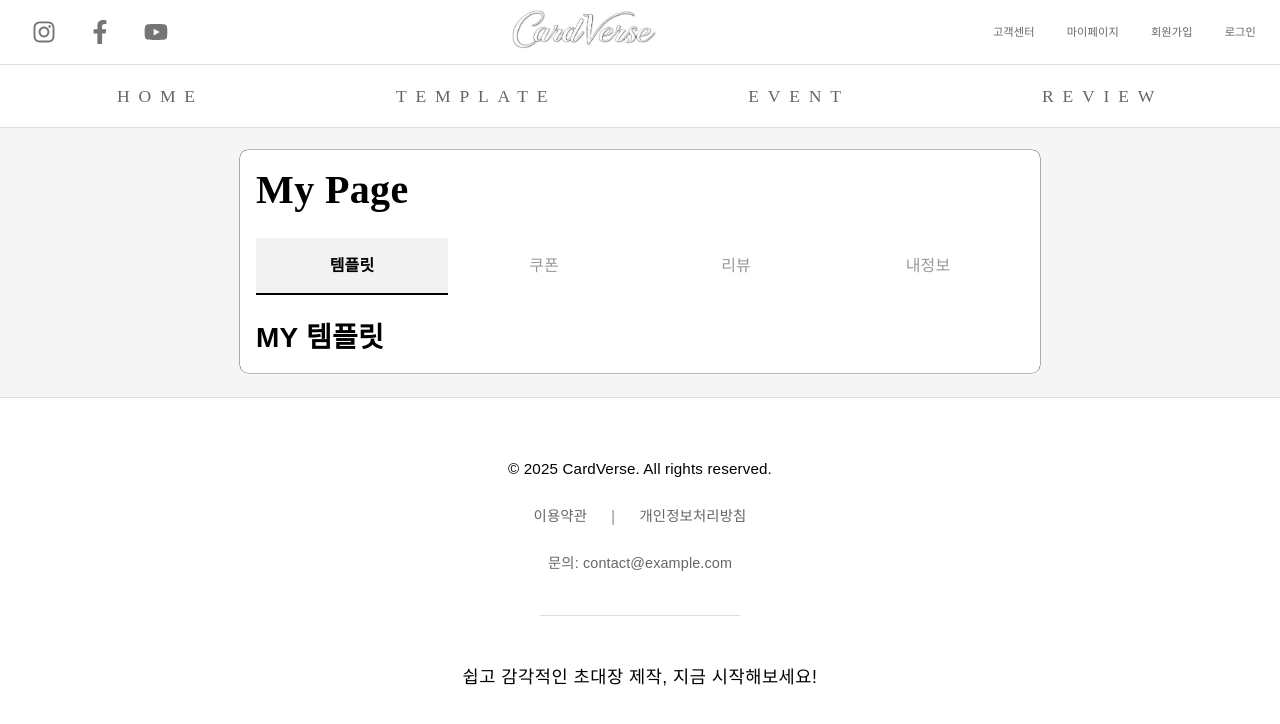
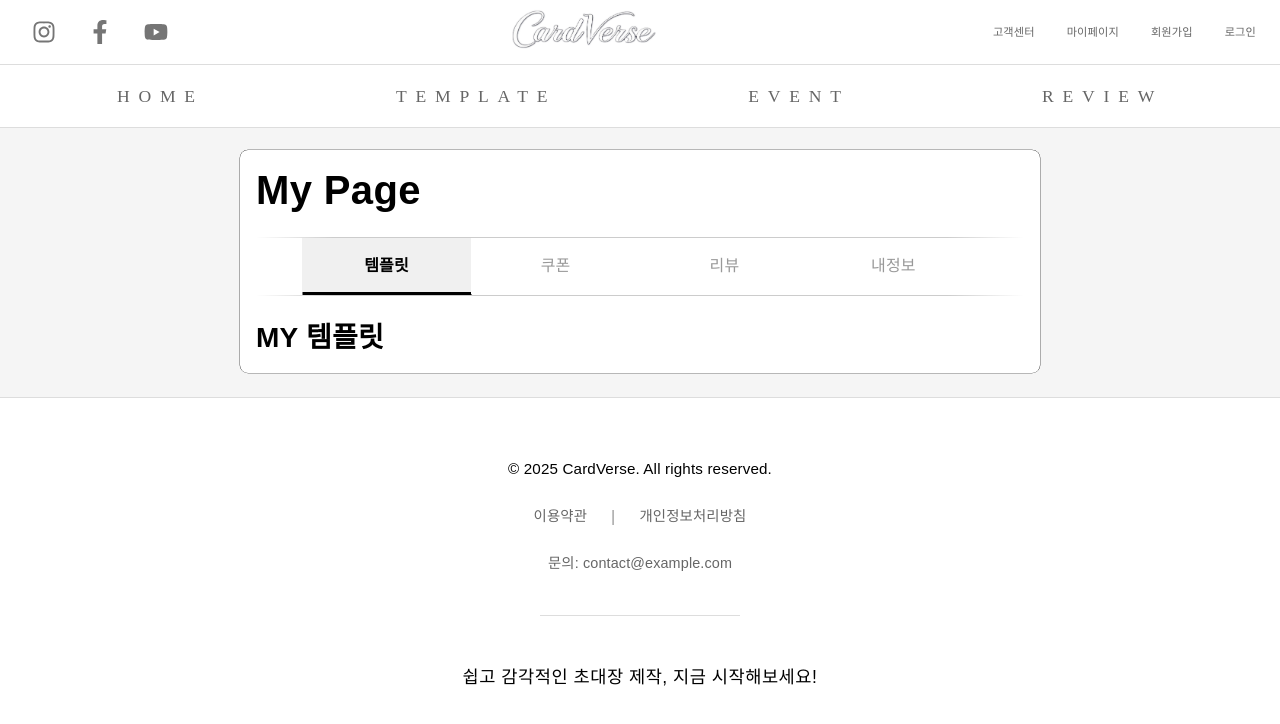
Before and after one commit to beyoungjae/cardverse-front-end, a React (Create React App) app: page /my/template in a window 1280 px wide. Shown: the top 724 px of the page. Built offline with nearby package versions, Linux system fonts and the light colour scheme.

Commit message:
Date: 02-13 / Time: 15h 38m / Comment: theme.js 추가

```diff
--- a/src/components/common/theme.js
+++ b/src/components/common/theme.js
@@ -350,4 +350,10 @@ const theme = createTheme({
     },
 })
 
+theme.bps = {
+    md: theme.breakpoints.down('md'),
+    sm: theme.breakpoints.down('sm'),
+    xxs: theme.breakpoints.down(480),
+}
+
 export default theme
--- a/src/pages/mypages/MyPage.jsx
+++ b/src/pages/mypages/MyPage.jsx
@@ -1,13 +1,12 @@
 import { useEffect } from 'react'
 import { styled } from '@mui/material/styles'
-import { Box } from '@mui/material'
+import { Box, Typography } from '@mui/material'
 import { Link, useLocation, useNavigate } from 'react-router-dom'
 // import { MyProfile, MyCoupon, MyReview, MyTemplate, MyPageLayout } from './layout'
 import { MyCoupon, MyReview, MyProfile, MyTemplate } from './layouts'
 import { createBox, createText } from '../../utils/muiSystem'
 
 const Container = createBox((theme) => ({
-    boxSizing: 'border-box',
     backgroundColor: '#f5f5f5',
     padding: '16px',
     border: 'none',
@@ -15,14 +14,12 @@ const Container = createBox((theme) => ({
     breakpoint: [{ down: 'sm', padding: '16px' }],
 }))
 
-const selectNone = {
-    userSelect: 'none',
-}
-
 // ** Text 스타일
-const Title = createText((theme) => ({
-    variant: 'h1',
+const Title = styled(Typography)(({ theme }) => ({
+    display: 'inline',
     fontSize: 'clamp(1rem, 5vw, 2.5rem)',
+    fontWeight: theme.typography.h1.fontWeight,
+    lineHeight: theme.typography.h1.lineHeight,
 }))
 
 const MyPageContainer = createBox((theme) => ({
@@ -36,7 +33,7 @@ const MyPageContainer = createBox((theme) => ({
     backgroundColor: '#ffffff',
     boxShadow: '0 0 0px 0.3px black',
     borderRadius: '8px',
-    breakpoint: [{down: 'md'},{ down: 'sm', padding: '12px', gap: '12px' }],
+    breakpoint: [{ down: 'md' }, { down: 'sm', padding: '12px', gap: '12px' }],
 }))
 
 const TabLayout = createBox((theme) => ({
@@ -57,23 +54,62 @@ const TabContainer = styled(Box)(({ theme }) => ({
     display: 'flex',
     justifyContent: 'center',
     alignItems: 'center',
-    positionmin: 'relative',
+    position: 'relative',
     // gap: '1rem',
+
+    '&::after': {
+        position: 'absolute',
+        width: '100%',
+        bottom: '-2px',
+        left: '0',
+        content: '""',
+        height: '1px',
+        backgroundColor: '#cccccc',
+        background: 'linear-gradient(to right, rgba(204, 204, 204, 0) 0%, rgba(204, 204, 204, 1) 10%,rgba(204, 204, 204, 1) 90%,  rgba(204, 204, 204, 0) 100%)',
+    },
+    '&::before': {
+        position: 'absolute',
+        width: '100%',
+        top: '-1px',
+        left: '0',
+        content: '""',
+        height: '1px',
+        backgroundColor: '#cccccc',
+        background: 'linear-gradient(to right, rgba(204, 204, 204, 0) 0%, rgba(204, 204, 204, 1) 10%,rgba(204, 204, 204, 1) 90%,  rgba(204, 204, 204, 0) 100%)',
+    },
     [theme.breakpoints.down('md')]: {
         gap: '0.8rem',
     },
     [theme.breakpoints.down('sm')]: {
-        gap: '0.7rem',
+        gap: '0.5rem',
     },
     [theme.breakpoints.down(480)]: {
-        gap: '0.6rem',
+        gap: '0.2rem',
+        '&::after': {
+            position: 'absolute',
+            width: '100%',
+            bottom: '-2px',
+            left: '0',
+            content: '""',
+            height: '1px',
+            backgroundColor: '#cccccc',
+        },
+        '&::before': {
+            position: 'absolute',
+            width: '100%',
+            top: '-1px',
+            left: '0',
+            content: '""',
+            height: '1px',
+            backgroundColor: '#cccccc',
+        },
     },
 }))
 
 // 마이페이지 탭 스타일
 const StyledTab = styled(Link, { shouldForwardProp: (prop) => prop !== '$selected' })(({ theme, $selected }) => ({
     boxSizing: 'border-box',
-    width: '25%',
+    width: '22%',
     position: 'relative',
     padding: '1rem 0px',
     cursor: 'pointer',
@@ -83,24 +119,34 @@ const StyledTab = styled(Link, { shouldForwardProp: (prop) => prop !== '$selecte
     fontWeight: $selected ? 600 : 400,
     textAlign: 'center',
     whiteSpace: 'nowrap',
+    // transition: 'all 1s ease',
+    transition: 'background-color 0.4s ease',
     textDecoration: 'none',
-    backgroundColor: $selected ? '#f2f2f2' : '#ffffff',
+    backgroundColor: $selected ? '#f0f0f0' : '#ffffff',
     '&::after': {
         content: '""',
         position: 'absolute',
         bottom: '-1px',
         left: '50%',
         width: $selected ? '100%' : '0%',
-        height: '2px',
+        height: '3px',
+        transition: 'all 0.4s ease',
         backgroundColor: '#000',
         transform: 'translateX(-50%)',
     },
-    '&:hover': {
-        color: theme.palette.text.primary,
-        backgroundColor: '#e7e7e7',
-    },
+    '&:hover': $selected
+        ? {} // ✅ 선택된 상태에서는 아무 스타일도 변경되지 않도록
+        : {
+              color: theme.palette.text.primary,
+              backgroundColor: '#f8f8f8',
+              transition: 'all 0.3s ease',
+          },
     [theme.breakpoints.down('sm')]: {
         padding: '0.8rem 0px',
+        width: '25%',
+        '&::after': {
+            height: '2px',
+        },
     },
 }))
 
@@ -122,7 +168,7 @@ const MyPage = () => {
     return (
         <Container>
             <MyPageContainer>
-                <Title>My Page</Title>
+                <Title component="span">My Page</Title>
 
                 {/* 탭 네비게이션 */}
                 <TabContainer>
--- a/src/pages/mypages/layouts/MyCoupon.jsx
+++ b/src/pages/mypages/layouts/MyCoupon.jsx
@@ -1,8 +1,9 @@
 import { useState } from 'react'
-
 import { createText, createBox } from '../../../utils/muiSystem'
 import { Layout, StatusContainer } from './'
-import { borderBottom } from '@mui/system'
+// import { styled } from '@mui/material/styles'
+import { styled } from '@mui/system'
+import { Box, Typography } from '@mui/material'
 
 // ** 공통 기본 스타일
 const commonStyles = {
@@ -27,7 +28,6 @@ const commonBreakPoint = (theme) => ({
 const Title = createText((theme) => ({
     variant: 'h3',
     fontSize: 'clamp(1.2rem, 3vw, 1.4rem)',
-
 }))
 
 const Label = createText((theme) => ({
@@ -67,7 +67,6 @@ const TabContainer = createBox((theme) => ({
     margin: 0,
     display: 'flex',
     justifyContent: 'center',
-
 }))
 
 const ListContainer = createBox((theme) => ({
@@ -80,7 +79,9 @@ const ListContainer = createBox((theme) => ({
     borderLeft: '1px solid rgba(0,0,0,0.2)',
     borderRight: '1px solid rgba(0,0,0,0.2)',
     borderBottom: '1px solid rgba(0,0,0,0.2)',
+    // borderRadius: '0 0 8px 8px',
     borderRadius: '0 0 8px 8px',
+
     breakpoint: [{ down: 'sm', padding: '8px' }],
 }))
 
@@ -100,26 +101,94 @@ const LabelWrap = createBox((theme) => ({
 }))
 
 // 리스트 Wrap
-const ListWrap = createBox((theme) => ({
+const CouponWrap = createBox((theme) => ({
     padding: '32px',
     backgroundColor: 'white',
     display: 'flex',
     flexDirection: 'column',
     gap: '16px',
     breakpoint: [
-        { down: 'md', padding: '16px', },
-        { down: 'sm', padding: '12px', gap: '12px', },
+        { down: 'md', padding: '16px' },
+        { down: 'sm', padding: '12px', gap: '12px' },
     ],
     // alignItems: 'center',
 }))
 
 // ** Item 스타일
-const ListItem = createBox((theme) => ({
+const Coupon = createBox((theme) => ({
     width: '100%',
-    border: '1px solid black',
-    padding: '32px',
+    // border: '1px solid black',
     boxSizing: 'border-box',
     aspectRatio: '3 / 0.9',
+    display: 'flex',
+    borderRadius: '0 8px 8px 0',
+    boxShadow: '2px 3px 2px 1px rgba(0,0,0,0.2)',
+}))
+
+const CouponDiscount = styled(Box)(({ theme }) => ({
+    width: '35%',
+    flex: '0.35',
+    backgroundColor: '#FF385C',
+    position: 'relative',
+    textAlign: 'center',
+    display: 'flex',
+    alignItems: 'center',
+    justifyContent: 'center',
+    '&::after': {
+        content: '""',
+        position: 'absolute',
+        left: -8,
+        top: 0,
+        bottom: 0,
+        width: 16,
+        background: `
+            linear-gradient(
+                -45deg,
+                transparent 33.33%,
+                #FF385C 33.33%,
+                #FF385C 66.66%,
+                transparent 66.66%
+            ),
+            linear-gradient(
+                45deg,
+                transparent 33.33%,
+                #FF385C 33.33%,
+                #FF385C 66.66%,
+                transparent 66.66%
+            )
+        `,
+        backgroundSize: '24px 8px',
+        backgroundPosition: '0 0, 0 16px',
+        backgroundRepeat: 'repeat-y',
+    },
+    '& .coupon-discount': {
+        fontSize: 'clamp(0.7rem, 3vw, 2.3rem)',
+        // fontSize: 'clamp(0.7rem, 2vw, 5rem)',
+        fontWeight: 'bold',
+        letterSpacing: '0.07rem',
+        textShadow: '1px 1px 2px rgba(0, 0, 0, 1)',
+        [theme.bps.md]: {},
+        [theme.bps.sm]: {},
+        [theme.bps.xxs]: {
+            letterSpacing: '0.05rem',
+            textShadow: '0.5px 0.5px 1px rgba(0, 0, 0, 1)',
+        },
+    },
+
+
+}))
+
+const CouponInfo = styled(Box)(({ theme }) => ({
+    flex: '0.65',
+    width: '65%',
+    display: 'flex',
+    flexDirection: 'column',
+    gap: '8px',
+    justifyContent: 'space-between',
+    padding: '24px',
+    backgroundColor: 'white',
+    position: 'relative',
+    borderRadius: '0 8px 8px 0',
 }))
 
 // 탭 스타일
@@ -128,7 +197,7 @@ const StyledTab = createBox((theme, { $active, $position }) => {
     const transparentBorder = '1px solid rgba(0,0,0,0)' // ✅ 투명한 테두리
     return {
         // ...commonBodyText,
-        fontSize: 'clamp(0.75rem, 1.8vw, 1rem)',
+        fontSize: 'clamp(0.6rem, 1.8vw, 1rem)',
         width: '50%',
         flex: '0.5',
         textAlign: 'center',
@@ -140,6 +209,7 @@ const StyledTab = createBox((theme, { $active, $position }) => {
         backgroundColor: $active ? theme.palette.background.grey : '#ffffff',
         padding: '16px 0',
         borderRadius: '8px 8px 0 0',
+        position: 'relative',
 
         // ** 동적 보더 설정
         // 보더 탑
@@ -152,16 +222,33 @@ const StyledTab = createBox((theme, { $active, $position }) => {
         borderLeft: $position === 'left' && $active ? borderColor : 'right' && $active ? borderColor : transparentBorder,
 
         // 보더 바텀
-        borderBottom: $active ? transparentBorder : borderColor,
         breakpoint: [
             { down: 'md', padding: '12px 0' },
             { down: 'sm', padding: '8px 0' },
         ],
+
+        '&::after': {
+            position: 'absolute',
+            content: '""',
+            width: $position === 'left' ? '101%' : '100.5%',
+            bottom: '0px',
+            left: $position === 'left' ? '0%' : '-1px',
+            height: '1px',
+            backgroundColor: $active
+                ? 'transparent' // 활성화된 탭은 안 보이도록 투명 처리
+                : 'rgba(0, 0, 0, 0.2)', // 비활성화된 탭은 아래줄 유지
+        },
     }
 })
 
 const MyCoupon = () => {
-    const [activeTab, setActiveTab] = useState('available')
+    // const [activeTab, setActiveTab] = useState('available')
+    const [activeTab, setActiveTab] = useState(true)
+
+    const tabs = [
+        { key: true, label: '사용 가능 쿠폰', position: 'left' },
+        { key: false, label: '사용 완료 쿠폰', position: 'right' },
+    ]
 
     return (
         <Layout>
@@ -175,20 +262,31 @@ const MyCoupon = () => {
                 </StatusContainer>
                 <DetailContainer>
                     <TabContainer>
-                        <StyledTab $active={activeTab === 'available'} $position="left" onClick={() => setActiveTab('available')}>
-                            사용 가능 쿠폰
-                        </StyledTab>
-                        <StyledTab $active={activeTab === 'used'} $position="right" onClick={() => setActiveTab('used')}>
-                            사용 완료 쿠폰
-                        </StyledTab>
+                        {tabs.map(({ key, label, position }) => (
+                            <StyledTab
+                                key={key}
+                                $active={activeTab === key} // ✅ Boolean 값으로 비교 (문자열 X)
+                                $position={position}
+                                onClick={() => setActiveTab(key)}>
+                                {label}
+                            </StyledTab>
+                        ))}
                     </TabContainer>
-                    <ListContainer>
-                        <ListWrap>
-                            <ListItem></ListItem>
-                            <ListItem></ListItem>
-                            <ListItem></ListItem>
-                            <ListItem></ListItem>
-                        </ListWrap>
+                    <ListContainer $active={activeTab === 'available'}>
+                        <CouponWrap>
+                            <Coupon>
+                                <CouponDiscount>
+                                    <Typography className="coupon-discount">3000원</Typography>
+                                </CouponDiscount>
+                                <CouponInfo>
+                                    <Label>쿠폰명 설명</Label>
+                                    <Title>할인금액</Title>
+                                </CouponInfo>
+                            </Coupon>
+                            <Coupon></Coupon>
+                            <Coupon></Coupon>
+                            <Coupon></Coupon>
+                        </CouponWrap>
                     </ListContainer>
                 </DetailContainer>
             </Container>
```
Lines whose indentation alone changed are shown as unchanged.
